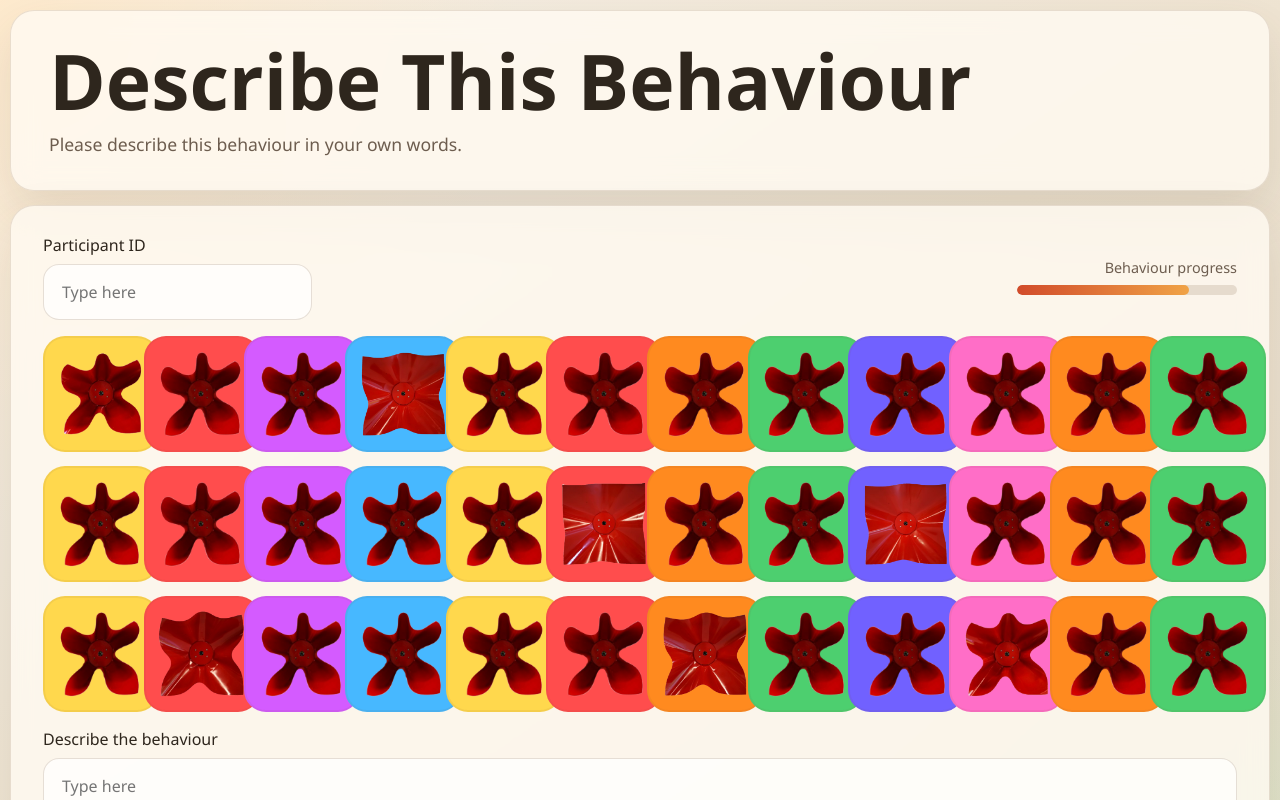
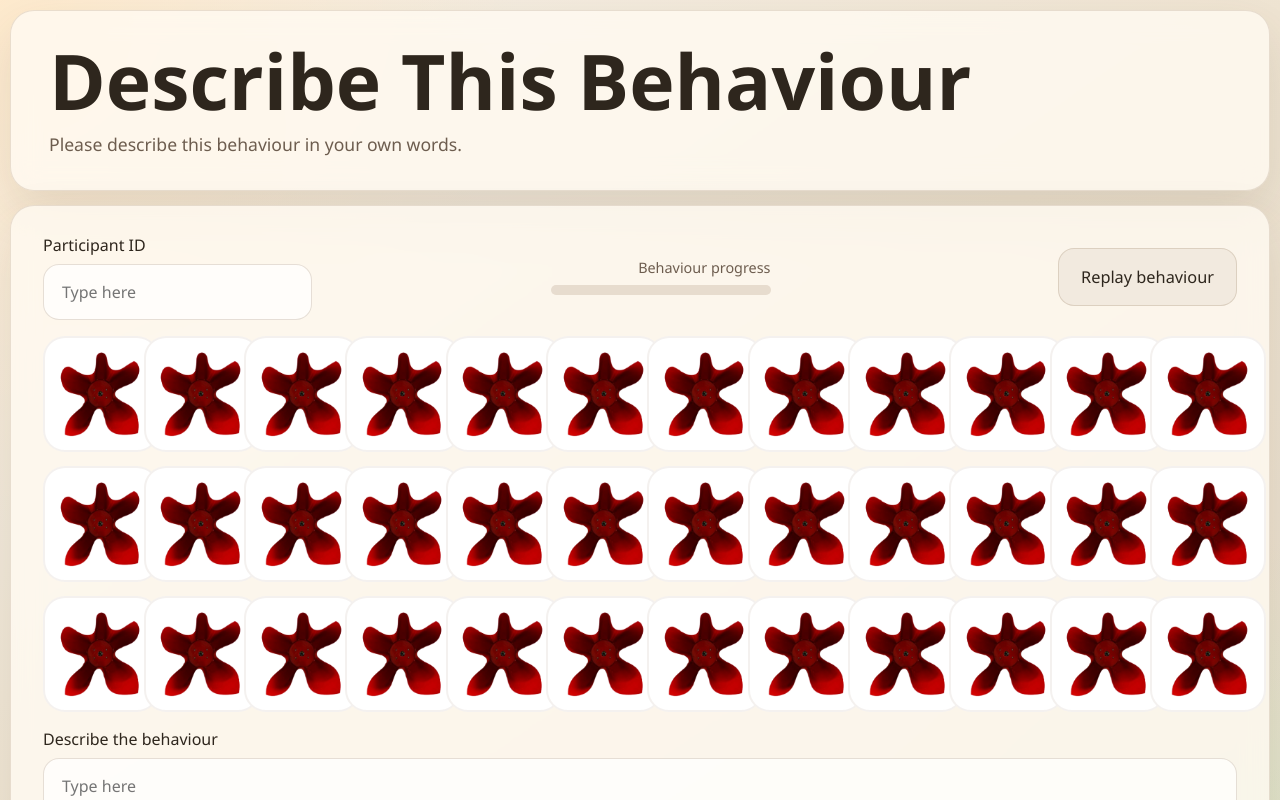
Before and after one commit to MerihanAlhafnawi/SwarmGardenSimulator, a Next.js app: page /describe-three in a window 1280 px wide. Shown: the top 800 px of the page. Built offline with nearby package versions, Linux system fonts and the light colour scheme; no server answers.

Commit message:
Make describe demos replayable and update second behaviour

```diff
--- a/src/components/BehaviourDescriptionStep.tsx
+++ b/src/components/BehaviourDescriptionStep.tsx
@@ -45,8 +45,7 @@ type StepConfig = {
 };
 
 const BLUE_COLOR = "#007fff";
-const WARM_COLORS = ["#fff1a8", "#ffe16e", "#ffd04a", "#ffbe2f", "#f5aa14", "#e58900"];
-const WARM_BAND_DELAY = 1000;
+const WARM_COLORS = ["#fff1a8", "#ece08f", "#cfc8a2", "#a6aeb6", "#738fc2", "#2f5aa8"];
 const BLOOM_STEP_DELAY = 180;
 const RAINBOW_COLORS = [
   "#ff4d4d",
@@ -218,15 +217,14 @@ export default function BehaviourDescriptionStep({ config }: { config: StepConfi
 
   const getDemoDuration = () => {
     if (config.demoKind === "blue-left-to-right") {
-      return 12 * 3 * 120 + LOOP_DELAY;
+      return 12 * 3 * 120 + 1200;
     }
 
     if (config.demoKind === "yellow-orange-bloom") {
-      const bandCount = Math.ceil(COLS / 2);
-      return bandCount * WARM_BAND_DELAY + 10 * BLOOM_STEP_DELAY + LOOP_DELAY;
+      return COLOR_STEPS * COLOR_STEP_DELAY + 10 * BLOOM_STEP_DELAY + 1200;
     }
 
-    return 2200 + (RANDOM_BLOOM_SEQUENCE.length - 1) * 350 + LOOP_DELAY;
+    return 2200 + (RANDOM_BLOOM_SEQUENCE.length - 1) * 350 + 1200;
   };
 
   const startProgressBar = (duration: number) => {
@@ -257,21 +255,17 @@ export default function BehaviourDescriptionStep({ config }: { config: StepConfi
     }
 
     if (config.demoKind === "yellow-orange-bloom") {
-      const bandCount = Math.ceil(COLS / 2);
-
-      for (let bandIndex = 0; bandIndex < bandCount; bandIndex += 1) {
-        const targetColor = WARM_COLORS[bandIndex % WARM_COLORS.length];
-        const startCol = bandIndex * 2;
-        const delay = bandIndex * WARM_BAND_DELAY;
-
+      for (let colorIndex = 0; colorIndex < WARM_COLORS.length; colorIndex += 1) {
+        const targetColor = WARM_COLORS[colorIndex];
+        const startCol = colorIndex * 2;
         for (let row = 0; row < ROWS; row += 1) {
           for (let col = startCol; col < Math.min(startCol + 2, COLS); col += 1) {
-            schedule(() => fadeCell(row, col, targetColor), delay);
+            schedule(() => fadeCell(row, col, targetColor), 0);
           }
         }
       }
 
-      const bloomStartDelay = bandCount * WARM_BAND_DELAY;
+      const bloomStartDelay = COLOR_STEPS * COLOR_STEP_DELAY;
       for (let level = 1; level <= 11; level += 1) {
         schedule(
           () => setAllLevels(level),
@@ -295,17 +289,12 @@ export default function BehaviourDescriptionStep({ config }: { config: StepConfi
     });
   };
 
-  useEffect(() => {
-    const playLoop = () => {
-      stopDemo(timersRef);
-      playDemoByKind();
-      schedule(playLoop, LOOP_DELAY + 12000);
-    };
+  useEffect(() => () => stopDemo(timersRef), []);
 
-    playLoop();
-
-    return () => stopDemo(timersRef);
-  }, [config.demoKind, config.initialLevel]);
+  const replayBehaviour = () => {
+    stopDemo(timersRef);
+    playDemoByKind();
+  };
 
   const handleNext = async () => {
     if (!description.trim()) {
@@ -393,6 +382,9 @@ export default function BehaviourDescriptionStep({ config }: { config: StepConfi
               />
             </div>
           </div>
+          <button type="button" className="ghost" onClick={replayBehaviour}>
+            Replay behaviour
+          </button>
         </div>
 
         <div className="swarm-grid" aria-label={`${config.title} demo grid`}>
```
